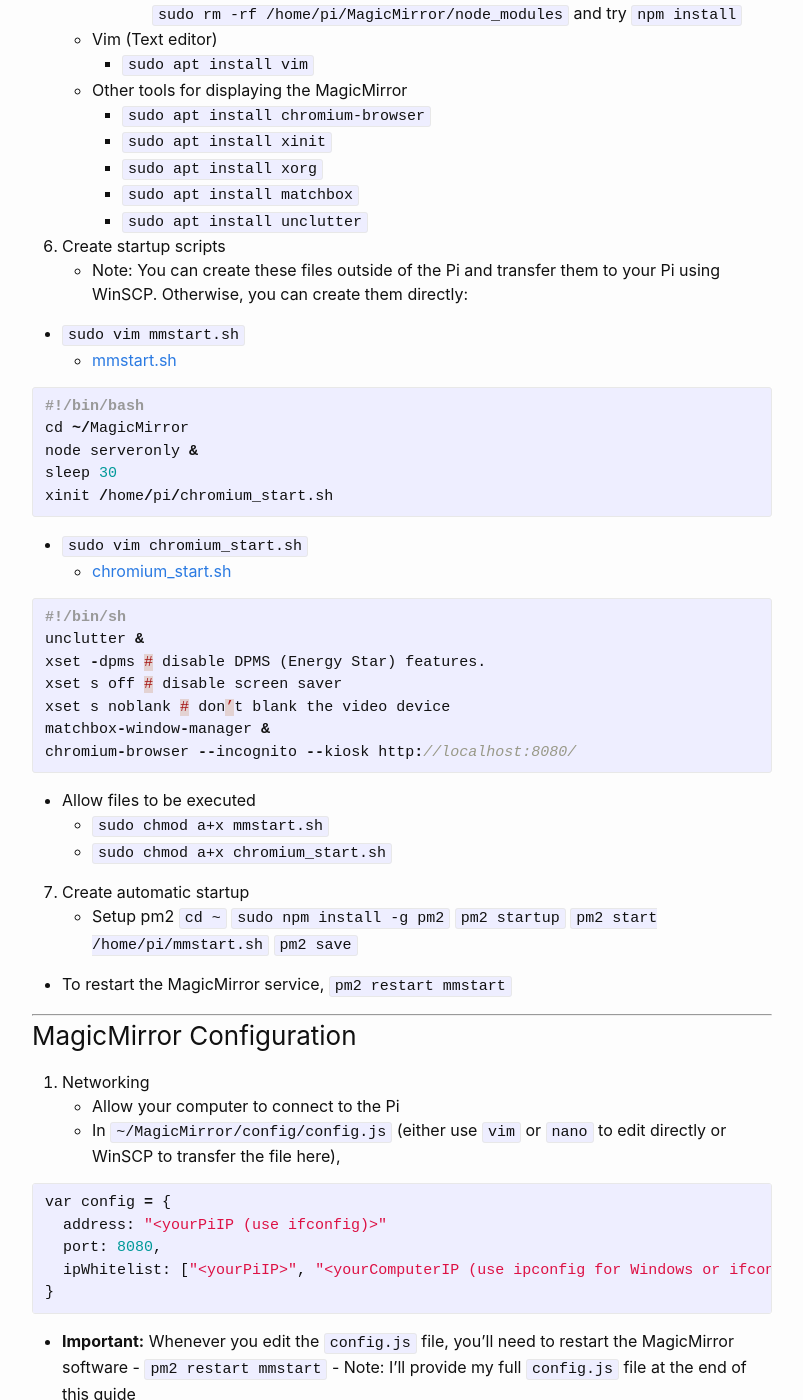
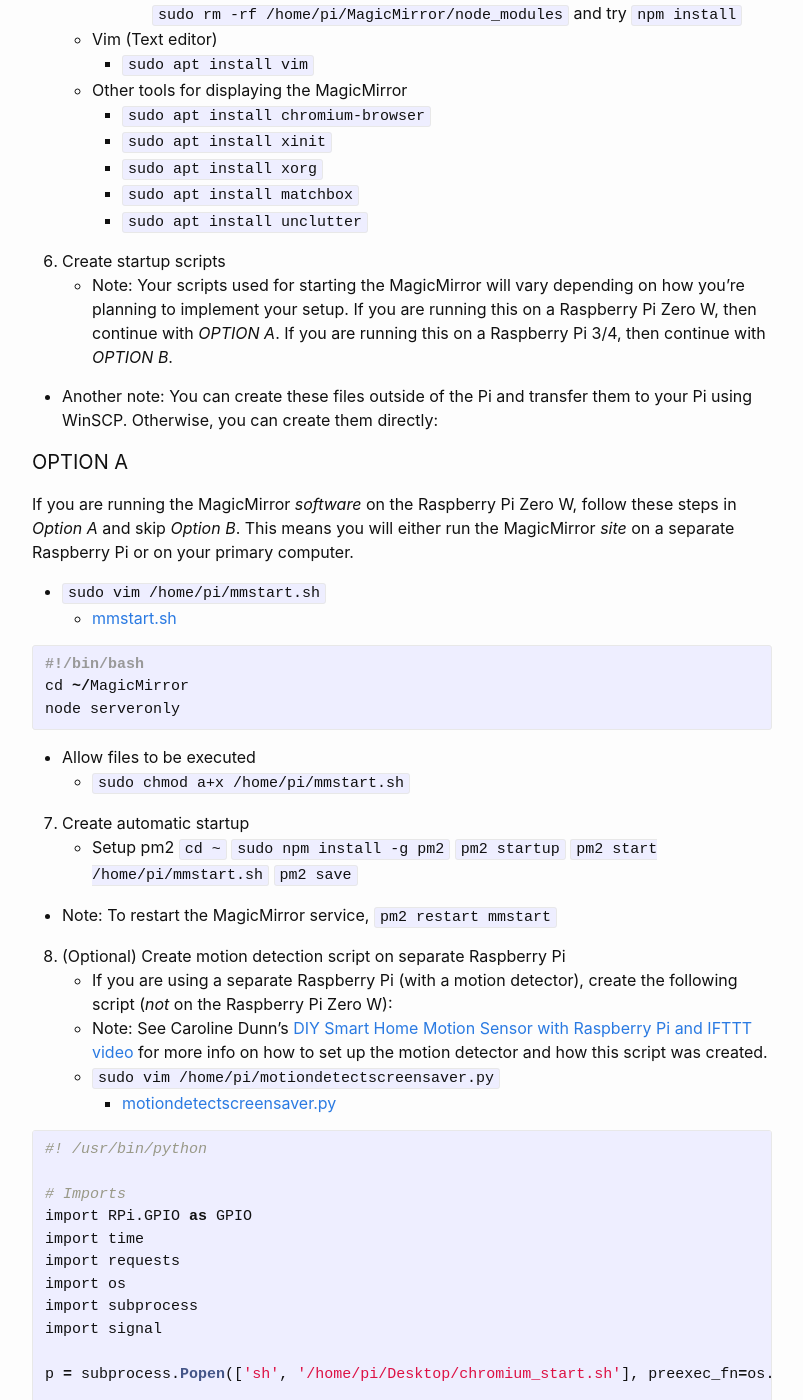
Before and after one commit to codingwatermelon/codingwatermelon.github.io, a Jekyll site: the page built from _posts/2020-09-09-how-to-make-a-magic-mirror.md, in a window 1280 px wide and 1400 px high, scrolled down 3118 px. Shown: the whole window, without its empty margins (238-1041 px from the left). Built offline with Jekyll 4.4.1, drawn with Linux system fonts in a browser that asks for light colours; some of the changed text lies outside the part shown.

Commit message:
Update 2020-09-09-how-to-make-a-magic-mirror.md

```diff
--- a/_posts/2020-09-09-how-to-make-a-magic-mirror.md
+++ b/_posts/2020-09-09-how-to-make-a-magic-mirror.md
@@ -108,10 +108,141 @@ Another note: This guide is heavily borrowed from [this guide](http://emmanuelco
       - `sudo apt install matchbox`
       - `sudo apt install unclutter`
 
+{:start="6"}
 6. Create startup scripts
-  - Note: You can create these files outside of the Pi and transfer them to your Pi using WinSCP. Otherwise, you can create them directly:
+  - Note: Your scripts used for starting the MagicMirror will vary depending on how you're planning to implement your setup. If you are running this on a Raspberry Pi Zero W, then continue with *OPTION A*. If you are running this on a Raspberry Pi 3/4, then continue with *OPTION B*.
 
-- `sudo vim mmstart.sh`
+  - Another note: You can create these files outside of the Pi and transfer them to your Pi using WinSCP. Otherwise, you can create them directly:
+
+#### OPTION A
+If you are running the MagicMirror *software* on the Raspberry Pi Zero W, follow these steps in *Option A* and skip *Option B*. This means you will either run the MagicMirror *site* on a separate Raspberry Pi or on your primary computer.
+- `sudo vim /home/pi/mmstart.sh`
+  - [mmstart.sh](../files/mmstart.sh)
+
+{% highlight c %}
+#!/bin/bash
+cd ~/MagicMirror
+node serveronly
+{% endhighlight %}
+
+- Allow files to be executed
+  - `sudo chmod a+x /home/pi/mmstart.sh`
+
+{:start="7"}
+7. Create automatic startup
+  - Setup pm2
+      `cd ~`
+      `sudo npm install -g pm2`
+      `pm2 startup`
+      `pm2 start /home/pi/mmstart.sh`
+      `pm2 save`
+
+  - Note: To restart the MagicMirror service,
+      `pm2 restart mmstart`
+
+{:start="8"}
+8. (Optional) Create motion detection script on separate Raspberry Pi
+- If you are using a separate Raspberry Pi (with a motion detector), create the following script (*not* on the Raspberry Pi Zero W):
+- Note: See Caroline Dunn's [DIY Smart Home Motion Sensor with Raspberry Pi and IFTTT video](https://www.youtube.com/watch?v=72UjPhD9whM) for more info on how to set up the motion detector and how this script was created.
+- `sudo vim /home/pi/motiondetectscreensaver.py`
+  - [motiondetectscreensaver.py](../files/motiondetectscreensaver.py)
+
+{% highlight python %}
+#! /usr/bin/python
+
+# Imports
+import RPi.GPIO as GPIO
+import time
+import requests
+import os
+import subprocess
+import signal
+
+p = subprocess.Popen(['sh', '/home/pi/Desktop/chromium_start.sh'], preexec_fn=os.setsid)
+
+# Set the GPIO naming convention
+GPIO.setmode(GPIO.BCM)
+
+# Turn off GPIO warnings
+GPIO.setwarnings(False)
+
+# Set a variable to hold the GPIO Pin identity
+pinpir = 17
+
+# Set GPIO pin as input
+GPIO.setup(pinpir, GPIO.IN)
+
+# Variables to hold the current and last states
+currentstate = 0
+previousstate = 0
+
+try:
+	print("Waiting for PIR to settle ...")
+
+	# Loop until PIR output is 0
+	while GPIO.input(pinpir) == 1:
+
+		currentstate = 0
+
+	print("    Ready")
+
+	# Loop until users quits with CTRL-C
+	while True:
+
+		list = []
+
+		# Get current time
+		t = time.localtime()
+		current_time = time.strftime("%M", t)
+
+		# Only detect motion if detected 2 times in 2 sec (decreases sensitivity)
+		for i in range(2):
+
+			# Read PIR state
+			currentstate = GPIO.input(pinpir)
+
+			list.append(currentstate)
+
+			time.sleep(0.25)
+
+
+		# If the PIR is triggered
+		if list.count(0) == 0:
+
+			print("Motion detected!")
+
+			# Your IFTTT URL with event name, key and json parameters (values)
+			os.system('xscreensaver-command -deactivate')
+
+			# Record new previous state
+			#previousstate = 1
+
+			#Wait 60 seconds before looping again
+			print("Waiting 60 seconds")
+			time.sleep(60)
+			os.system('xscreensaver-command -activate')
+
+		# Reload browser every hour
+		if current_time == "00":
+
+			print("Restarting browser")
+			os.killpg(os.getpgid(p.pid), signal.SIGTERM)
+
+			p = subprocess.Popen(['sh', '/home/pi/Desktop/chromium_start.sh'], preexec_fn=os.setsid)
+
+		# Wait for 1 second
+		time.sleep(1)
+
+except KeyboardInterrupt:
+	print("    Quit")
+
+	# Reset GPIO settings
+	GPIO.cleanup()
+{% endhighlight %}
+
+#### OPTION B
+- If you are running the MagicMirror site on the Raspberry Pi 3 or 4, follow these steps in *Option B* and disregard *Option A*.
+- `sudo vim /home/pi/mmstart.sh`
   - [mmstart.sh](../files/mmstart.sh)
 
 {% highlight c %}
@@ -122,6 +253,20 @@ sleep 30
 xinit /home/pi/chromium_start.sh
 {% endhighlight %}
 
+- `sudo vim /home/pi/chromium_start.sh`
+  - [chromium_start.sh](../files/chromium_start.sh)
+
+{% highlight c %}
+#!/bin/sh
+unclutter &
+xset -dpms # disable DPMS (Energy Star) features.
+xset s off # disable screen saver
+xset s noblank # don’t blank the video device
+matchbox-window-manager &
+chromium-browser --incognito --kiosk http://localhost:8080/
+{% endhighlight %}
+
+- If you are running the MagicMirror site on a separate Pi, create this script:
 - `sudo vim chromium_start.sh`
   - [chromium_start.sh](../files/chromium_start.sh)
 
```
